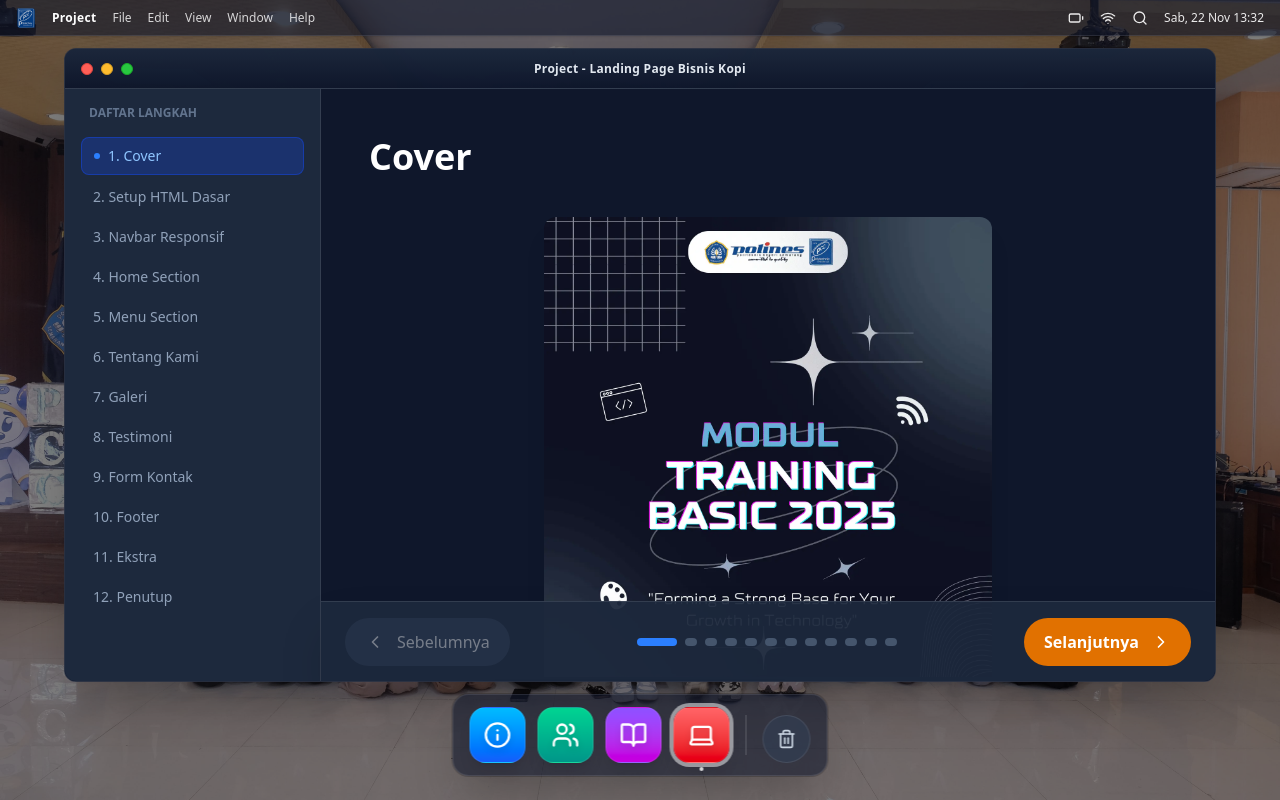
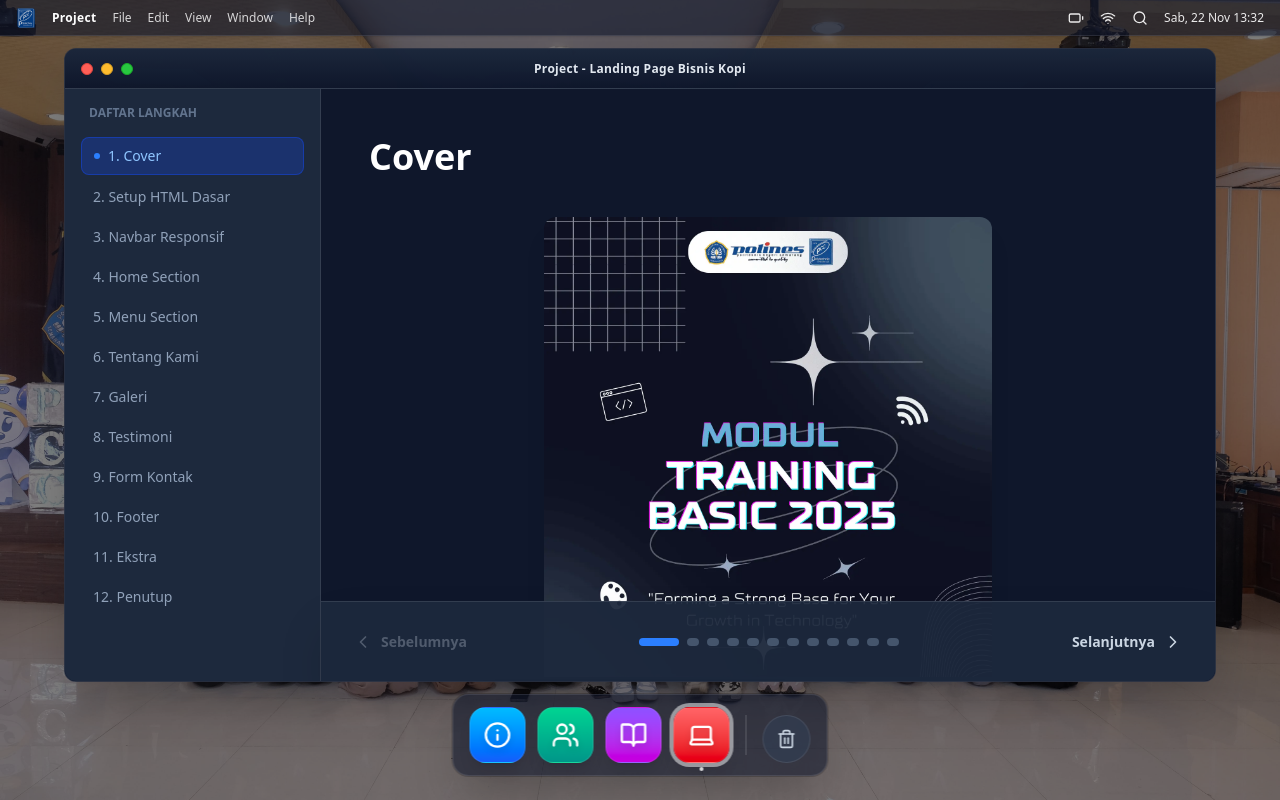
Before and after one commit to Bhosya/Training-Basic-Software, a React (Vite) app: page / in a window 1280 px wide. Both pictures are taken after a click on the button "project". Built offline with nearby package versions, Linux system fonts and the light colour scheme.

Commit message:
fix home

```diff
--- a/src/components/projectApp.jsx
+++ b/src/components/projectApp.jsx
@@ -113,9 +113,10 @@ const ProjectApp = () => {
         <button
           onClick={prevSlide}
           disabled={currentSlide === 0}
-          className="flex items-center gap-3 px-5 py-3 rounded-full bg-slate-700 hover:bg-slate-600 disabled:opacity-40 disabled:cursor-not-allowed transition text-white font-medium"
+          className="p-2 rounded-full hover:bg-slate-700/50 disabled:opacity-30 transition flex items-center gap-2 text-sm font-semibold text-slate-300 relative z-10"
         >
-          <ChevronLeft size={20} /> Sebelumnya
+          <ChevronLeft size={20} />{" "}
+          <span className="hidden md:inline">Sebelumnya</span>
         </button>
 
         <div className="flex gap-2">
@@ -132,9 +133,10 @@ const ProjectApp = () => {
         <button
           onClick={nextSlide}
           disabled={currentSlide === slidesData.length - 1}
-          className="flex items-center gap-3 px-5 py-3 rounded-full bg-amber-600 hover:bg-amber-500 disabled:opacity-40 disabled:cursor-not-allowed transition text-white font-bold"
+          className="p-2 rounded-full hover:bg-slate-700/50 disabled:opacity-30 transition flex items-center gap-2 text-sm font-semibold text-slate-300 relative z-10"
         >
-          {currentSlide === slidesData.length - 1 ? "Selesai" : "Selanjutnya"} <ChevronRight size={20} />
+          <span className="hidden md:inline">{currentSlide === slidesData.length - 1 ? "Selesai" : "Selanjutnya"}</span>{" "}
+          <ChevronRight size={20} />
         </button>
       </div>
     </div>
--- a/src/data/projectSlides.js
+++ b/src/data/projectSlides.js
@@ -222,10 +222,8 @@ export const projectSlides = [
 </div>`
         },
         {
-            text: `Aturlah agar tanda panah itu berada di posisi paling bawah, dan buat agar ada animasi bounce-nya.`,
-            code: `<div class="absolute">
-    <i class="fas fa-chevron-down text-4xl text-amber-400"></i>
-</div>`
+            text: `Aturlah agar tanda panah itu berada di posisi paling bawah, dan buat agar ada animasi bounce-nya (gunakan class animate-bounce).`,
+            code: `animate-bounce`
         },
       ],
     },
```
